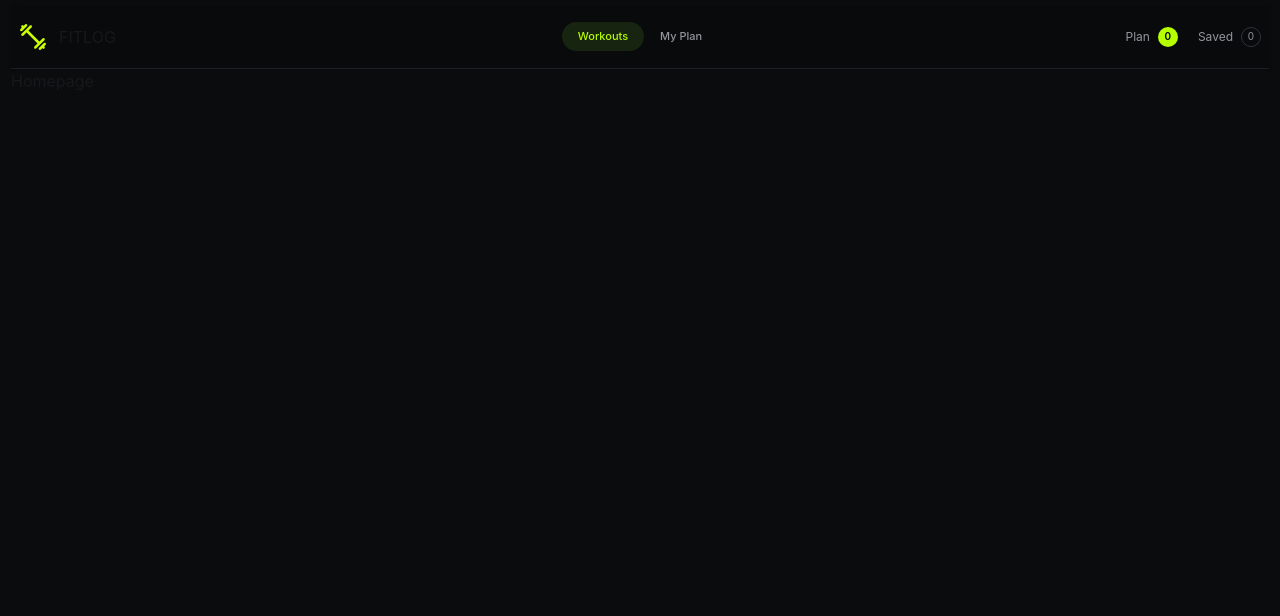
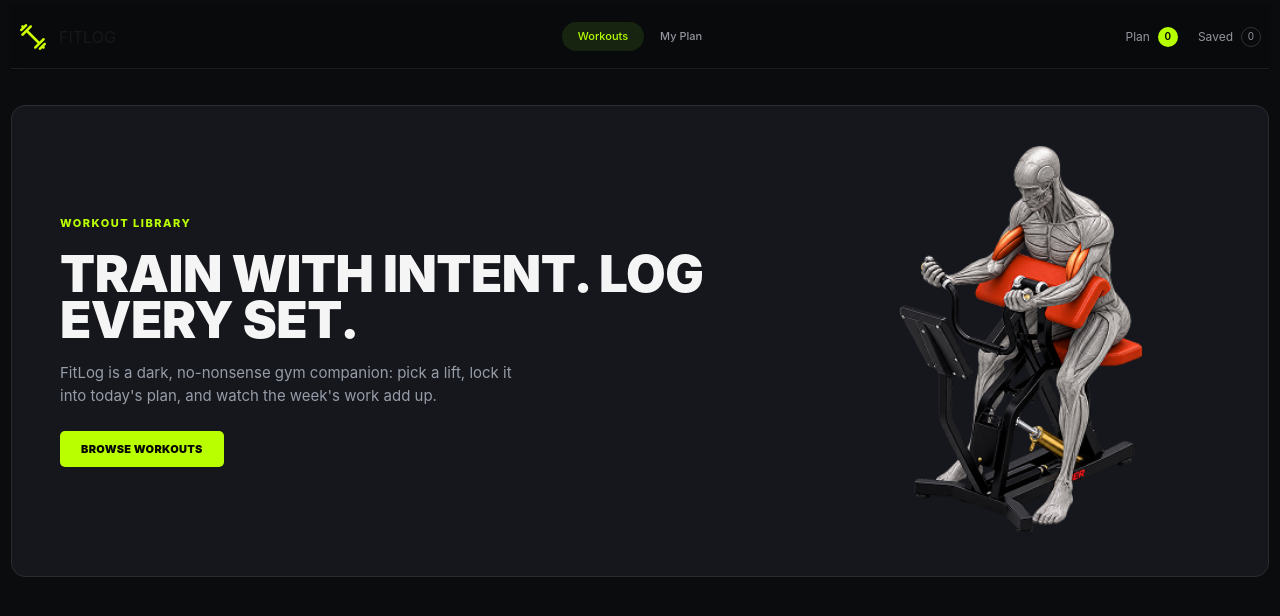
Before and after one commit to arijitbarua-dev/B14-A6, a Next.js app: page / in a window 1280 px wide. Shown: the top 616 px of the page. Built offline with nearby package versions, Linux system fonts and the light colour scheme.

Commit message:
Hero section completed

```diff
--- /dev/null
+++ b/src/app/components/Hero.tsx
@@ -0,0 +1,34 @@
+import React from 'react';
+import Image from 'next/image';
+import banner from '@/app/assets/banner.png';
+import Link from 'next/link';
+
+const HeroSection = () => {
+    return (
+        <section className="mt-9 w-full overflow-hidden rounded-[14px] border border-[#292c33] bg-[#15171c]">
+            <div className="flex min-h-96.75 items-center justify-between px-12 py-10">
+                <div className="max-w-140">
+                    <p className="mb-5 text-[11px] font-extrabold tracking-[1.5px] text-[#baff00]">
+                        WORKOUT LIBRARY
+                    </p>
+                    <h3 className="text-[clamp(42px,4vw,60px)] font-black leading-[0.88] tracking-[-0.5px] text-[#f5f5f5]">
+                        <span className="whitespace-nowrap">
+                            TRAIN WITH INTENT. LOG <br/>EVERY SET.
+                        </span>
+                    </h3>
+                    <p className="mt-4.75 max-w-127.5 text-[15px] leading-[1.55] text-[#969ca8]">
+                        FitLog is a dark, no-nonsense gym companion: pick a lift, lock it <br/> into today&apos;s plan, and watch the week&apos;s work add up.
+                    </p>
+                    <Link href="/workouts" className="mt-6 inline-flex h-9 items-center justify-center rounded-[5px] bg-[#baff00] px-5.25 text-[11px] font-black tracking-[0.3px] text-[#080900] transition hover:bg-[#c8ff33] hover:-translate-y-px">
+                        BROWSE WORKOUTS
+                    </Link>
+                </div >
+                <div className="relative h-97.5 w-97.5 shrink-0 max-md:mx-auto max-md:mt-3 max-md:h-80 max-md:w-[320px] max-sm:h-70 max-sm:w-70">
+                    <Image src={banner} alt="banner logo" fill priority className="object-contain" sizes="(max-width: 640px) 280px, (max-width: 768px) 320px, 390px"/>
+                </div>
+            </div>
+        </section>
+    );
+};
+
+export default HeroSection;
--- a/src/app/layout.tsx
+++ b/src/app/layout.tsx
@@ -1,7 +1,8 @@
 import type { Metadata } from "next";
 import { Geist, Geist_Mono } from "next/font/google";
 import "./globals.css";
-import Navbar from "./components/Navbar"
+import Navbar from "./components/Navbar";
+import Hero from "./components/Hero"
 
 const geistSans = Geist({
   variable: "--font-geist-sans",
@@ -28,6 +29,7 @@ export default function RootLayout({ children }: LayoutProps<"/">) {
         <div className="page-wrapper">
           <Navbar/>
           {children}
+          <Hero/>
         </div>
       </body>
     </html>
--- a/src/app/page.tsx
+++ b/src/app/page.tsx
@@ -3,7 +3,7 @@ import React from 'react';
 const HomePage = () => {
   return (
     <div>
-      <h2>Homepage</h2>
+
     </div>
   );
 };
```
